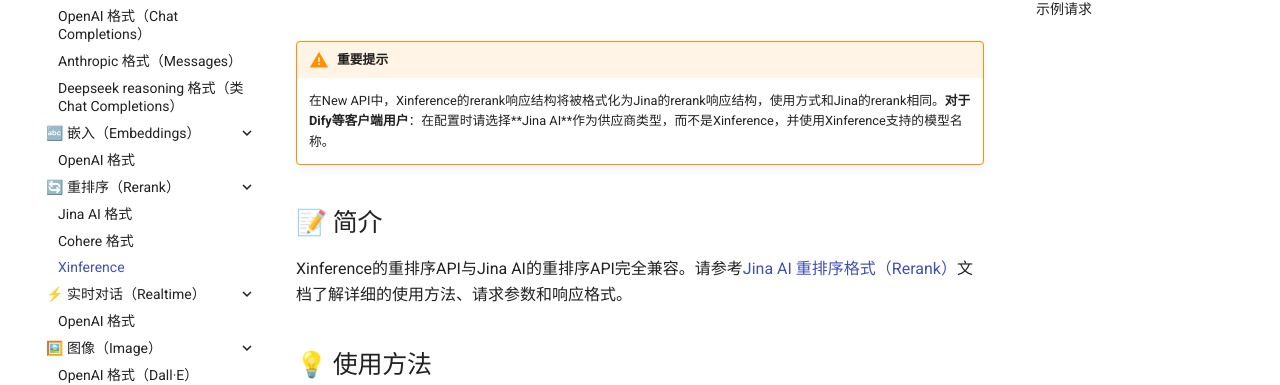
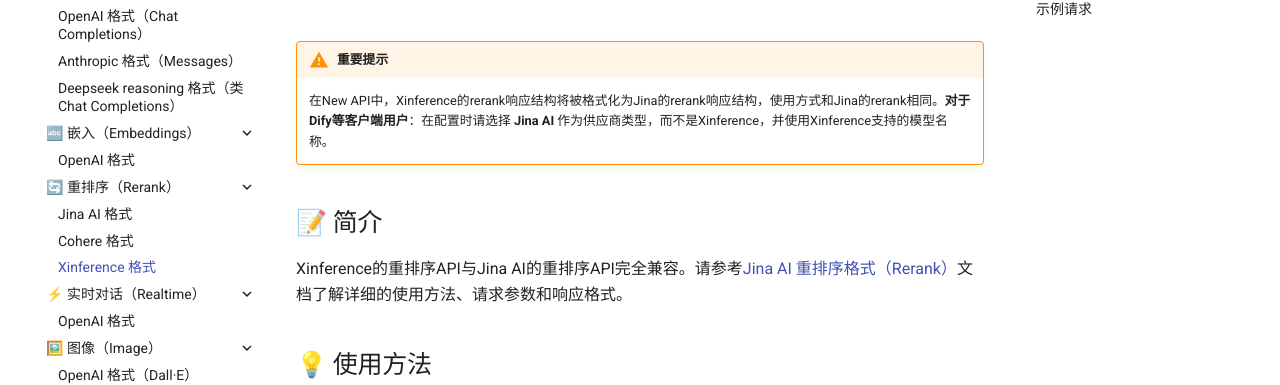
Before and after one commit to zeta-techs/new-api-docs, an MkDocs documentation site: the page built from docs/api/xinference-rerank.md, in a window 1280 px wide and 900 px high. Shown: the part 279-664 px from the top of the window. Built offline with MkDocs 1.6.1 and Material for MkDocs 9.7.7, drawn with Linux system fonts in a browser that asks for light colours; comment, search, counter and statistics services are not loaded.

Commit message:
chore: Add spaces to support bold rendering of markdown format in mkdocs in xinreference-rerank.md

```diff
--- a/docs/api/xinference-rerank.md
+++ b/docs/api/xinference-rerank.md
@@ -1,7 +1,7 @@
 # Xinference 重排序格式（Rerank）
 
 !!! warning "重要提示"
-    在New API中，Xinference的rerank响应结构将被格式化为Jina的rerank响应结构，使用方式和Jina的rerank相同。**对于Dify等客户端用户**：在配置时请选择**Jina AI**作为供应商类型，而不是Xinference，并使用Xinference支持的模型名称。
+    在New API中，Xinference的rerank响应结构将被格式化为Jina的rerank响应结构，使用方式和Jina的rerank相同。**对于Dify等客户端用户**：在配置时请选择 **Jina AI** 作为供应商类型，而不是Xinference，并使用Xinference支持的模型名称。
 
 ## 📝 简介
 
--- a/mkdocs.yml
+++ b/mkdocs.yml
@@ -131,7 +131,7 @@
       - 🔄 重排序（Rerank）:
         - Jina AI 格式: api/jinaai-rerank.md
         - Cohere 格式: api/cohere-rerank.md
-        - Xinference: api/xinference-rerank.md
+        - Xinference 格式: api/xinference-rerank.md
       - ⚡ 实时对话（Realtime）:
         - OpenAI 格式: api/openai-realtime.md
       - 🖼️ 图像（Image）:
```
